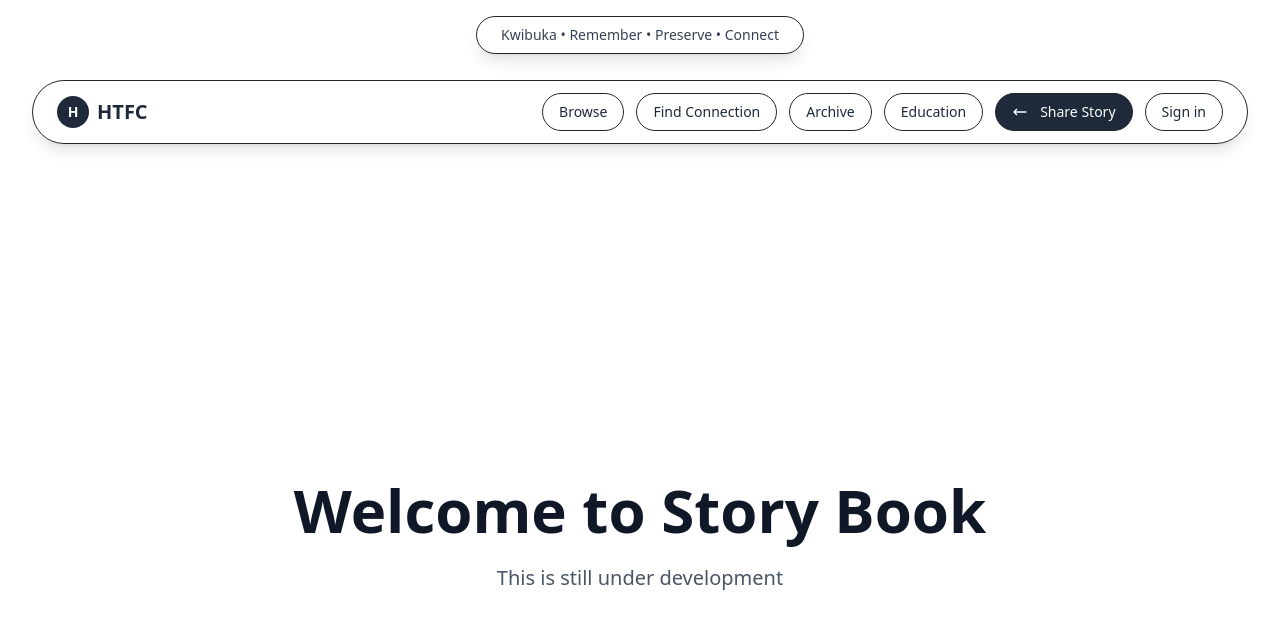
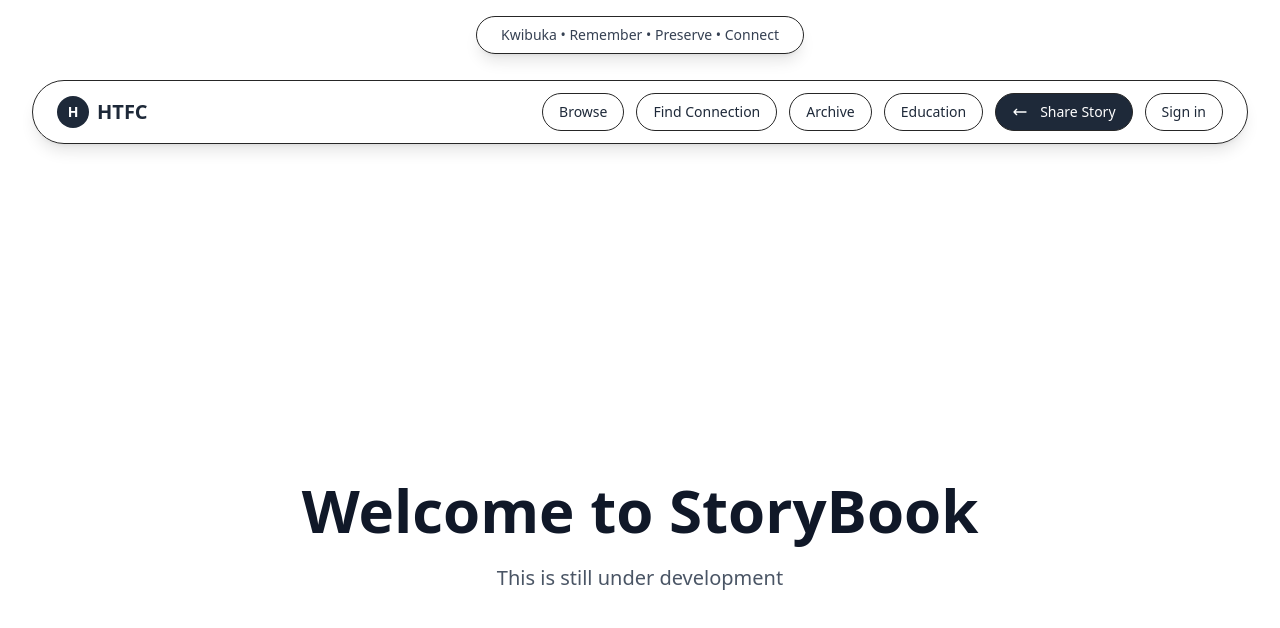
Before and after one commit to housemajorrwanda/StoryBook, a Next.js app: page / in a window 1280 px wide. Shown: the top 628 px of the page. Built offline with nearby package versions, Linux system fonts and the light colour scheme.

Commit message:
landing page

```diff
--- a/app/page.tsx
+++ b/app/page.tsx
@@ -77,7 +77,7 @@ export default function Home() {
       <section className="min-h-screen flex items-center justify-center pt-32">
         <div className="container mx-auto px-8 text-center">
           <h1 className="text-4xl md:text-6xl font-bold text-gray-900 mb-6">
-            Welcome to Story Book
+            Welcome to StoryBook
           </h1>
           <p className="text-gray-600 text-lg md:text-xl mb-8 max-w-2xl mx-auto">
             This is still under development
```
